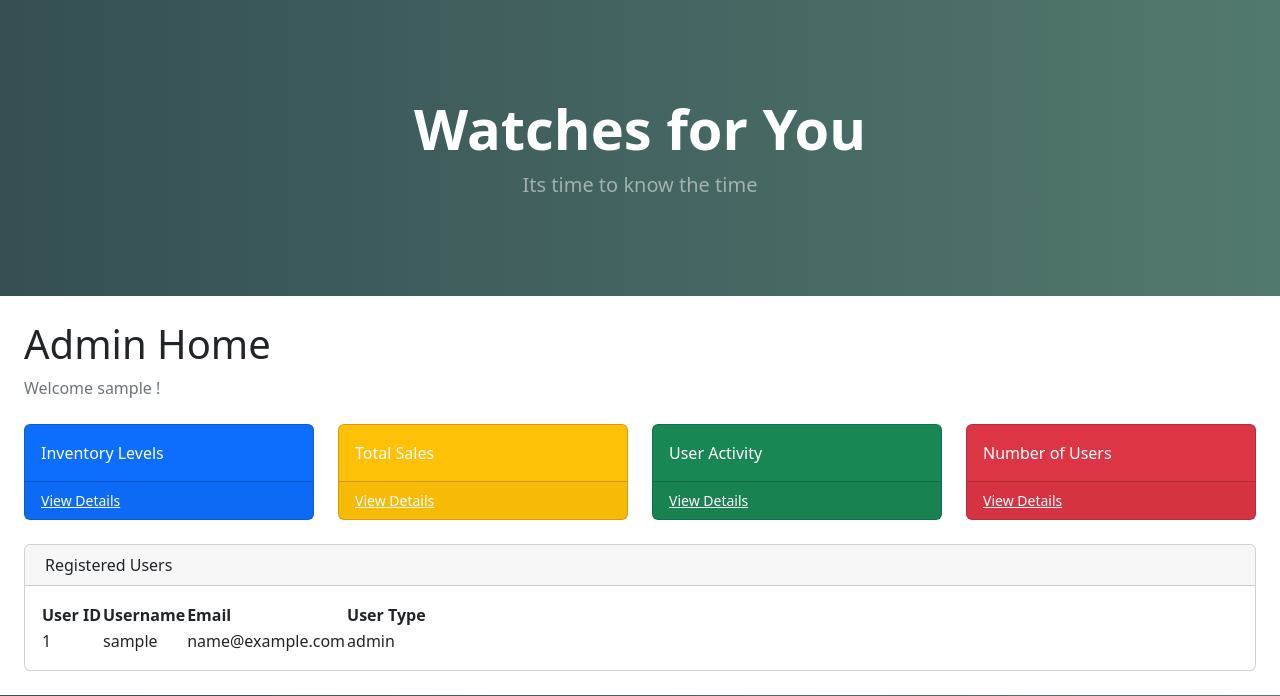
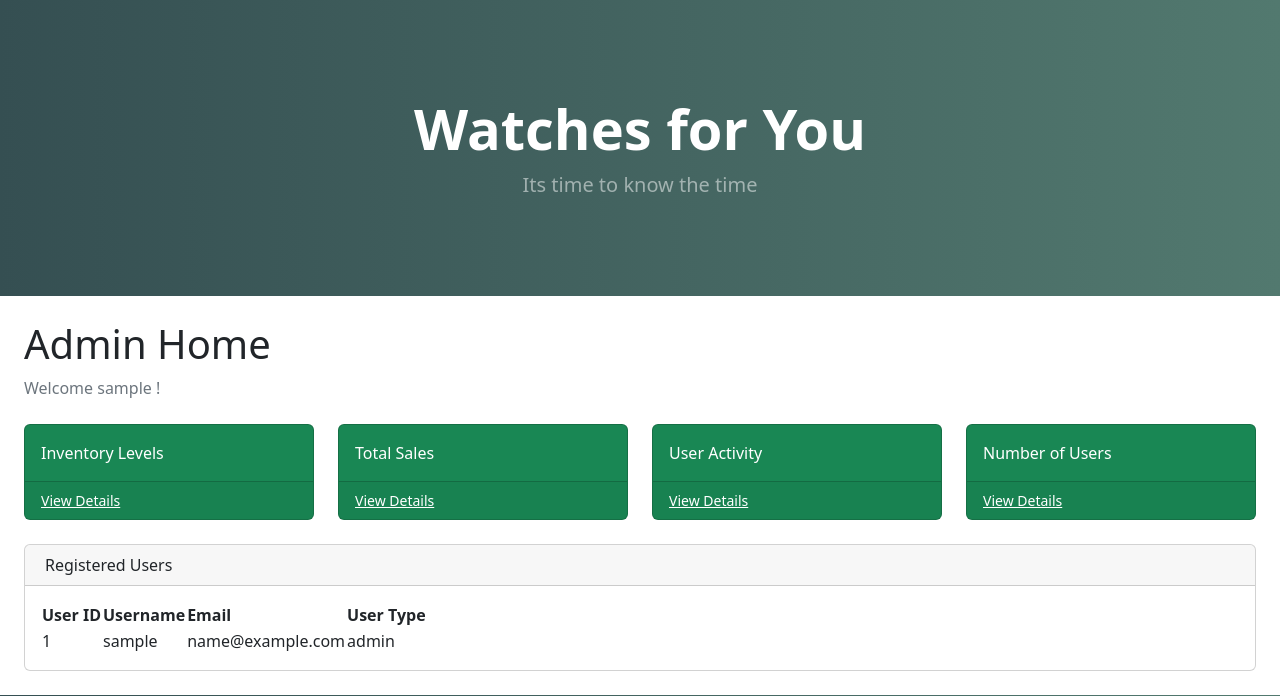
Before and after one commit to ClaireLanders/ProgrammingDel1, a Flask app: template templates/adminhome.html in a window 1280 px wide. Shown: the part 57-753 px from the top of the page. Run offline with Flask 3, Linux system fonts and the light colour scheme; the template is opened without the code that fills it: most values are stand-ins (such as "Sample title", 1, 10 or a date in 2020); some libraries are stand-ins or nearby versions.

Commit message:
modified the cards

```diff
--- a/templates/adminhome.html
+++ b/templates/adminhome.html
@@ -10,7 +10,7 @@
                         </ol>
                         <div class="row">
                             <div class="col-xl-3 col-md-6">
-                                <div class="card bg-primary text-white mb-4">
+                                <div class="card bg-success text-white mb-4">
                                     <div class="card-body">Inventory Levels</div>
                                     <div class="card-footer d-flex align-items-center justify-content-between">
                                         <a class="small text-white stretched-link" href="#">View Details</a>
@@ -19,7 +19,7 @@
                                 </div>
                             </div>
                             <div class="col-xl-3 col-md-6">
-                                <div class="card bg-warning text-white mb-4">
+                                <div class="card bg-success text-white mb-4">
                                     <div class="card-body">Total Sales</div>
                                     <div class="card-footer d-flex align-items-center justify-content-between">
                                         <a class="small text-white stretched-link" href="#">View Details</a>
@@ -37,7 +37,7 @@
                                 </div>
                             </div>
                             <div class="col-xl-3 col-md-6">
-                                <div class="card bg-danger text-white mb-4">
+                                <div class="card bg-success text-white mb-4">
                                     <div class="card-body">Number of Users</div>
                                     <div class="card-footer d-flex align-items-center justify-content-between">
                                         <a class="small text-white stretched-link" href="#">View Details</a>
```
